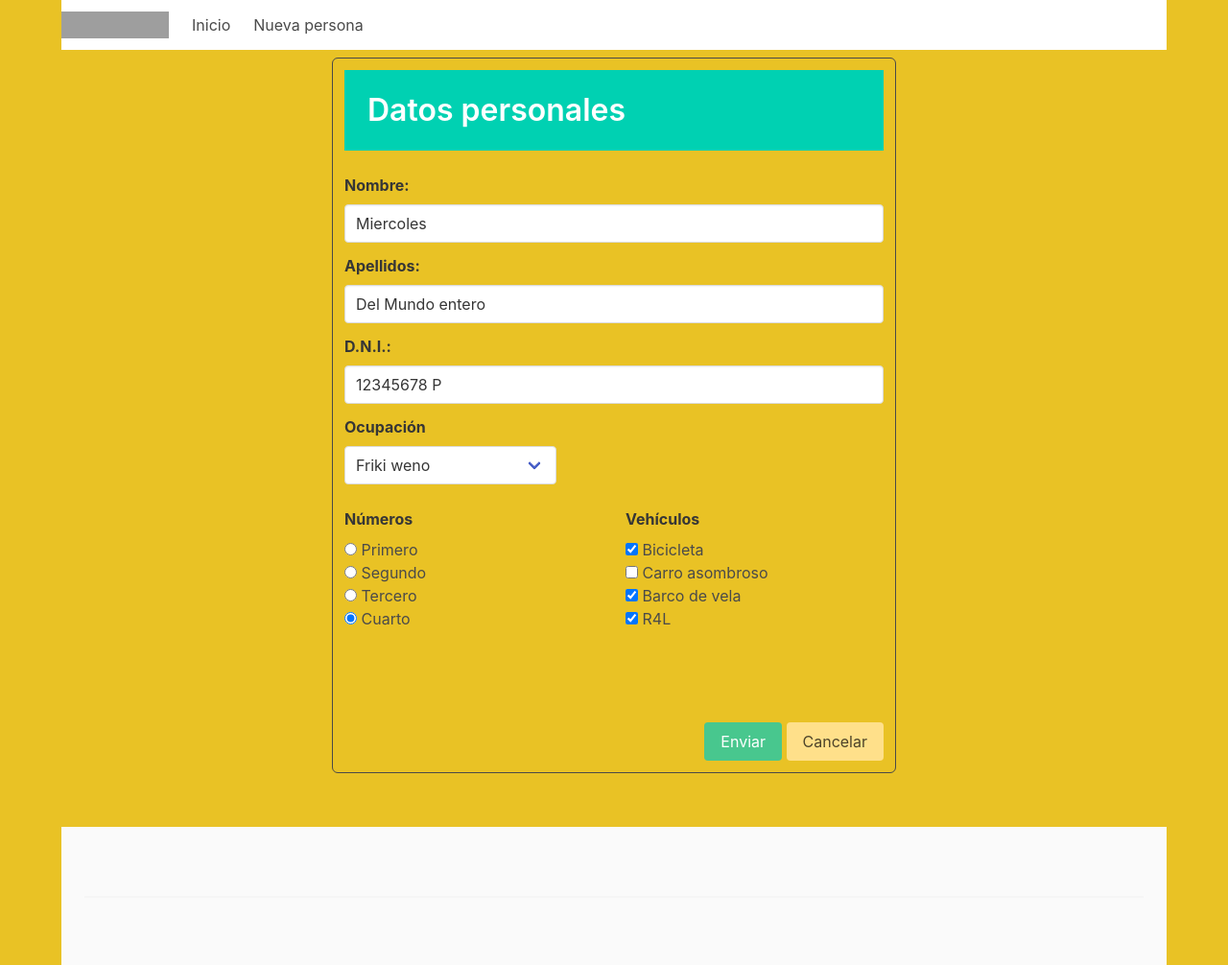
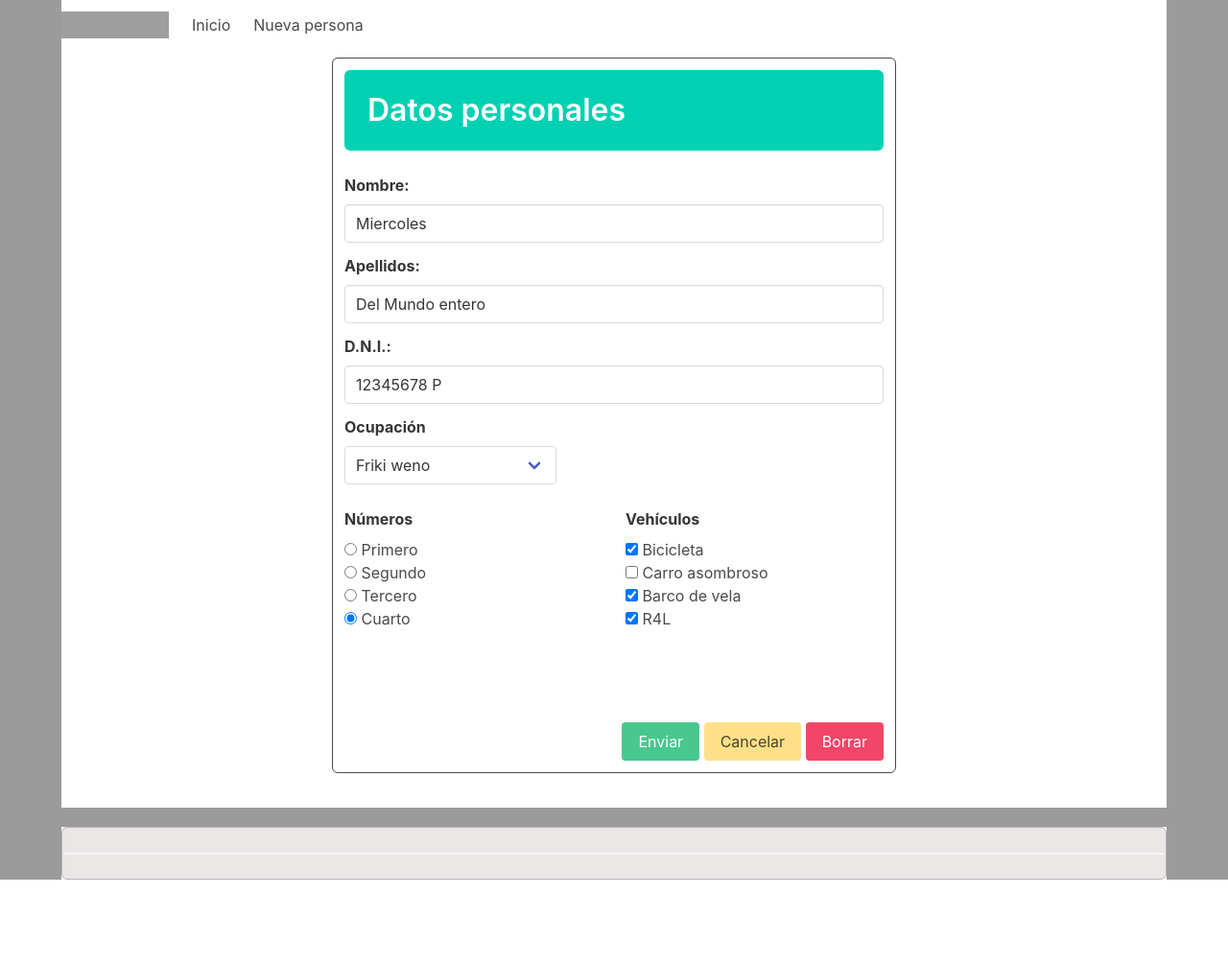
Before and after one commit to juanrm27/web_1, a Bottle app: page /editar/7 in a window 1280 px wide. Shown: the whole page at 96% size. After the commit the page ends 917 px from the top, so only its background shows below. Run offline with Bottle, Linux system fonts and the light colour scheme; data comes from the database, SQL or seed files in the repository; grey boxes are pictures that could not be loaded.

Commit message:
madificacion

```diff
--- a/app.py
+++ b/app.py
@@ -76,7 +76,10 @@ def guardar():
     numero = request.POST.numero
 
     #Lista de vehículos
-    vehiculos = request.POST.dict['vehiculo']
+    if 'vehiculos' in request.POST.dict:
+        vehiculos = request.POST.dict['vehiculo']
+    else:
+        no_vehiculos = True
 
     cnx = sqlite3.connect(BASE_DATOS)
 
@@ -85,10 +88,11 @@ def guardar():
         tmp = cnx.execute(consulta,(nombre,apellidos,dni,ocupacion, numero))
         nuevo_id = tmp.lastrowid
         # --------------
-        for v in vehiculos:
-            nuevos_vh = f"""insert into persona_vh(id_persona,id_vehiculo)
-            values({nuevo_id},{v})"""
-            cnx.execute(nuevos_vh)
+        if no_vehiculos:
+            for v in vehiculos:
+                nuevos_vh = f"""insert into persona_vh(id_persona,id_vehiculo)
+                values({nuevo_id},{v})"""
+                cnx.execute(nuevos_vh)
 
 
     else: #Actualización
--- a/static/estilos.css
+++ b/static/estilos.css
@@ -1,21 +1,37 @@
-body{
-    background-color: rgb(233, 194, 37);
+.hero {
+    border-radius: 6px;
+}
 
+.footer {
+    background-color: #ebe7e7;
+    border:1px solid rgb(183, 182, 182);
+    padding: 0.1rem;
+    border-radius: 6px;
 }
-header,footer{
-    padding: 1%;
-    background-color: cornflowerblue;
-    color: aliceblue;
-    font-size: large;
-    text-align: center;
-    height:0vmax;
+
+table{
+    width: 100%;
 }
-nav ul{
-    list-style: none;
+
+th{
+    background-color: rgb(48, 48, 48);
+    color:white !important;
 }
-nav ul li{
-    display:inline-block;
+#datos{
+    border:1px solid black;
+    border-radius: 6px;
+    padding:3px;
 }
-.cuerpo{
-    min-height: 500px;
+tbody tr:nth-child(odd) {
+    background-color: rgb(205, 205, 205);
 }
+tbody tr:nth-child(odd) {
+    background-color: rgb(225, 222, 222);
+}
+
+.fondo{
+    background-color: rgb(155, 155, 155);
+}
+.container{
+    background-color: white;
+}
--- a/templates/formulario2.html
+++ b/templates/formulario2.html
@@ -92,6 +92,9 @@
           <div class="control">
             <input type="submit" class="button is-success" value="Enviar">
             <a class="button  is-warning" href="/">Cancelar</a>
+            {%if datos%}
+            <a class="button  is-danger" href="/borrar/{{datos[0]}}">Borrar</a>
+            {%endif%}
 
           </div>
         </div>
```
